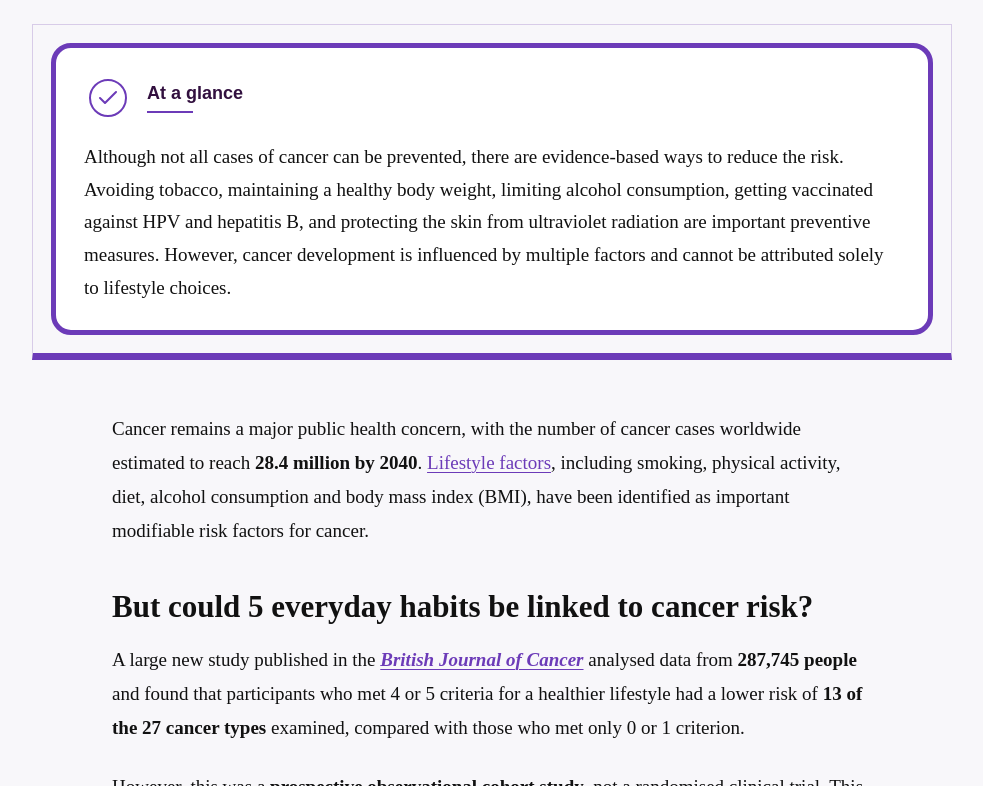
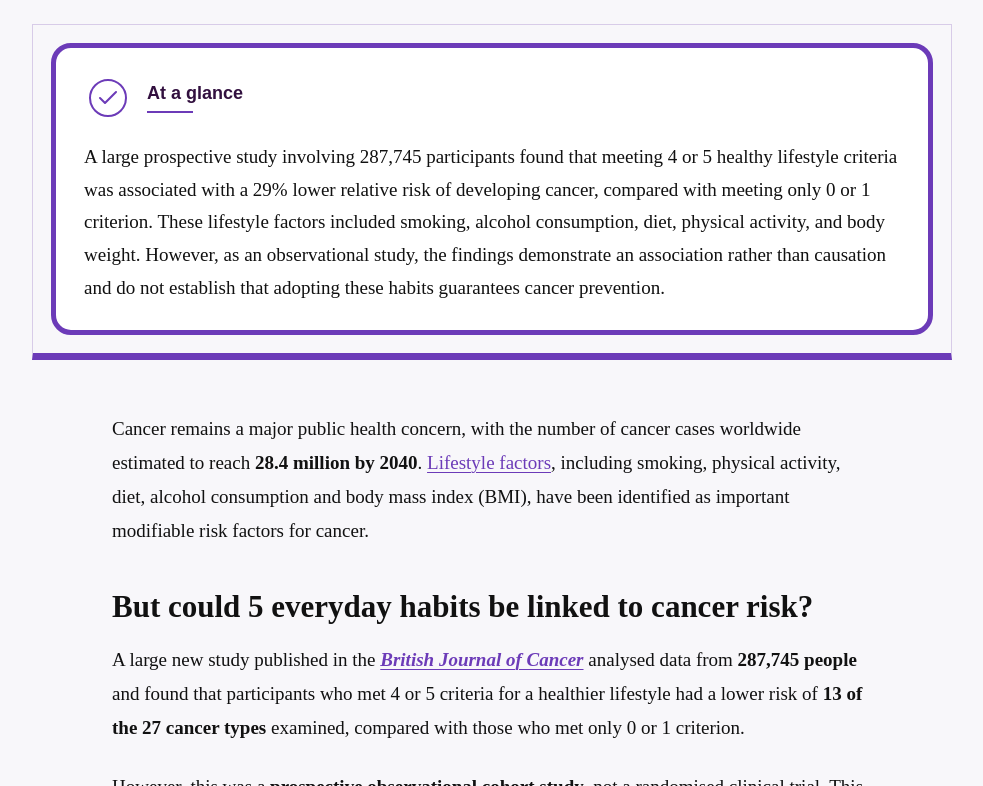
Before and after one commit to BiomedFacts/BiomedFacts, a Jekyll site: the page built from en/_posts/2026-09-16-cancer-5-habits-linked-to-up-to-an-88percent-lower-relative-risk-in-a-new-study.md, in a window 1280 px wide and 900 px high, scrolled down 1051 px, cut to the strip 114-900 px from the top of the window. Shown: the whole strip, without its empty margins (148-1131 px from the left). Built offline with Jekyll 4.4.1, drawn with Linux system fonts in a browser that asks for light colours.

Commit message:
Update en/_posts/2026-09-16-cancer-5-habits-linked-to-up-to-an-88percent-lower-relative-risk-in-a-new-study.md (via Pages CMS)

```diff
--- a/en/_posts/2026-09-16-cancer-5-habits-linked-to-up-to-an-88percent-lower-relative-risk-in-a-new-study.md
+++ b/en/_posts/2026-09-16-cancer-5-habits-linked-to-up-to-an-88percent-lower-relative-risk-in-a-new-study.md
@@ -13,12 +13,13 @@ seo_title: "Cancer: 5 Habits Linked to a Lower Risk of Developing Cancer"
 seo_description: A new study of 287,745 people found that 5 lifestyle factors
   were linked to a lower risk of 13 types of cancer. Here’s what the data
   showed.
-overview: Although not all cases of cancer can be prevented, there are
-  evidence-based ways to reduce the risk. Avoiding tobacco, maintaining a
-  healthy body weight, limiting alcohol consumption, getting vaccinated against
-  HPV and hepatitis B, and protecting the skin from ultraviolet radiation are
-  important preventive measures. However, cancer development is influenced by
-  multiple factors and cannot be attributed solely to lifestyle choices.
+overview: A large prospective study involving 287,745 participants found that
+  meeting 4 or 5 healthy lifestyle criteria was associated with a 29% lower
+  relative risk of developing cancer, compared with meeting only 0 or 1
+  criterion. These lifestyle factors included smoking, alcohol consumption,
+  diet, physical activity, and body weight. However, as an observational study,
+  the findings demonstrate an association rather than causation and do not
+  establish that adopting these habits guarantees cancer prevention.
 ---
 Cancer remains a major public health concern, with the number of cancer cases worldwide estimated to reach **28.4 million by 2040**. [Lifestyle factors](https://biomedfacts.com/en/health/2026/09/12/how-to-reduce-your-cancer-risk-5-practical-science-based-steps.html), including smoking, physical activity, diet, alcohol consumption and body mass index (BMI), have been identified as important modifiable risk factors for cancer.
 
```
